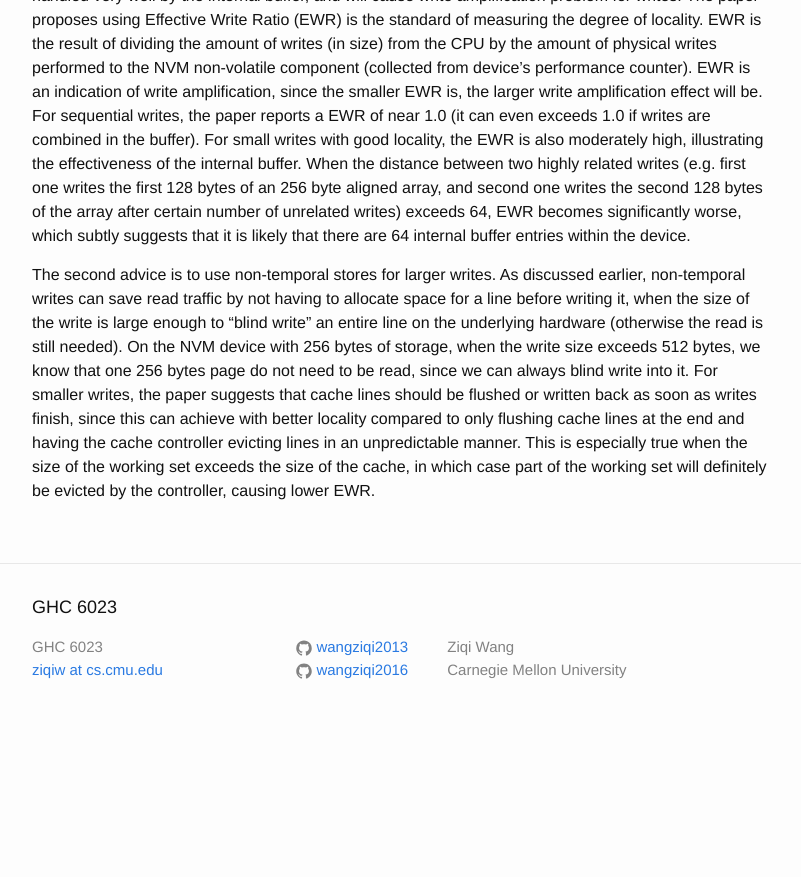
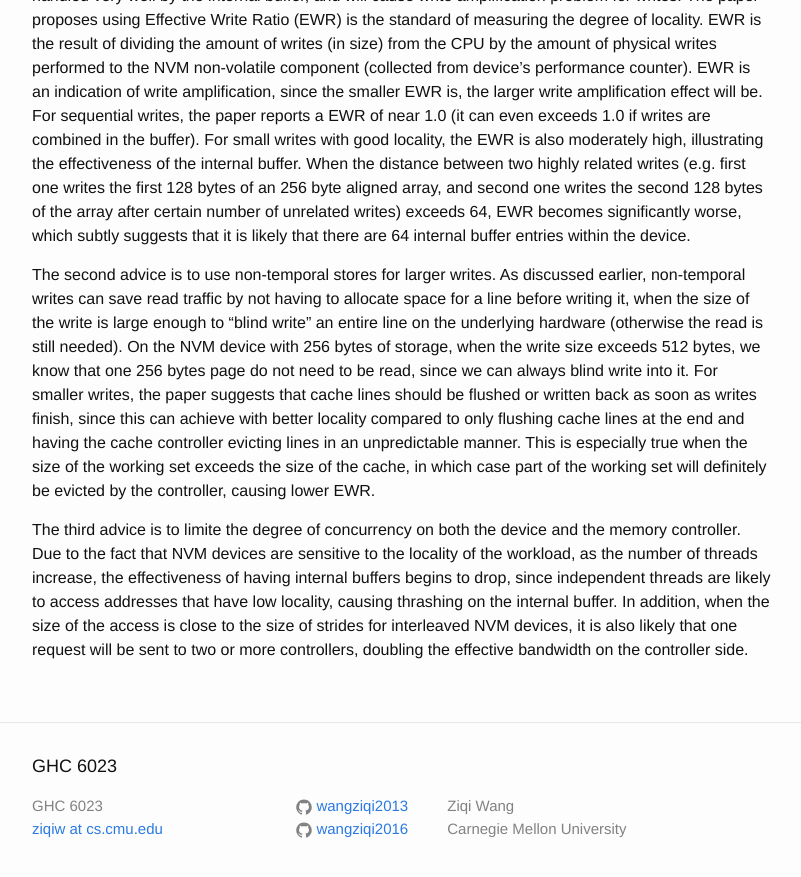
Before and after one commit to wangziqi2013/wangziqi2013.github.io, a Jekyll site: the page built from _posts/2019-11-14-lattest.markdown, in a window 1280 px wide and 900 px high, scrolled down 2407 px. Shown: the top 877 px of the window, without its empty margins (238-1039 px from the left). Built offline with Jekyll 4.4.1, drawn with Linux system fonts in a browser that asks for light colours; before the commit the page ends 3148 px from its top, so only the background shows below that.

Commit message:
Adding concurrency

```diff
--- a/_posts/2019-11-14-lattest.markdown
+++ b/_posts/2019-11-14-lattest.markdown
@@ -102,3 +102,10 @@ as soon as writes finish, since this can achieve with better locality compared t
 and having the cache controller evicting lines in an unpredictable manner. This is especially true when the size
 of the working set exceeds the size of the cache, in which case part of the working set will definitely be evicted by
 the controller, causing lower EWR.
+
+The third advice is to limite the degree of concurrency on both the device and the memory controller. Due to the fact
+that NVM devices are sensitive to the locality of the workload, as the number of threads increase, the effectiveness
+of having internal buffers begins to drop, since independent threads are likely to access addresses that have low
+locality, causing thrashing on the internal buffer. In addition, when the size of the access is close to the size
+of strides for interleaved NVM devices, it is also likely that one request will be sent to two or more controllers,
+doubling the effective bandwidth on the controller side.
```
